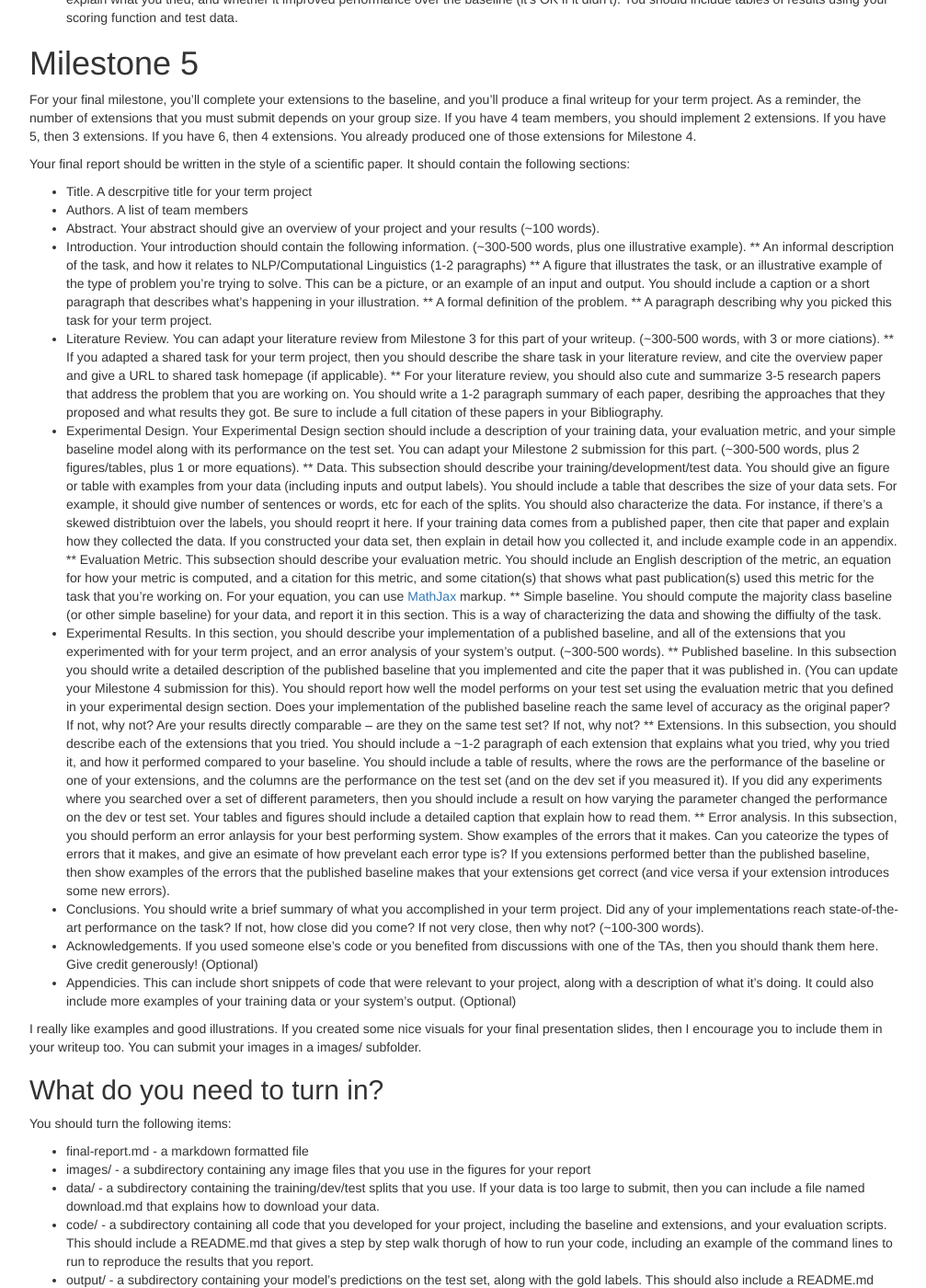
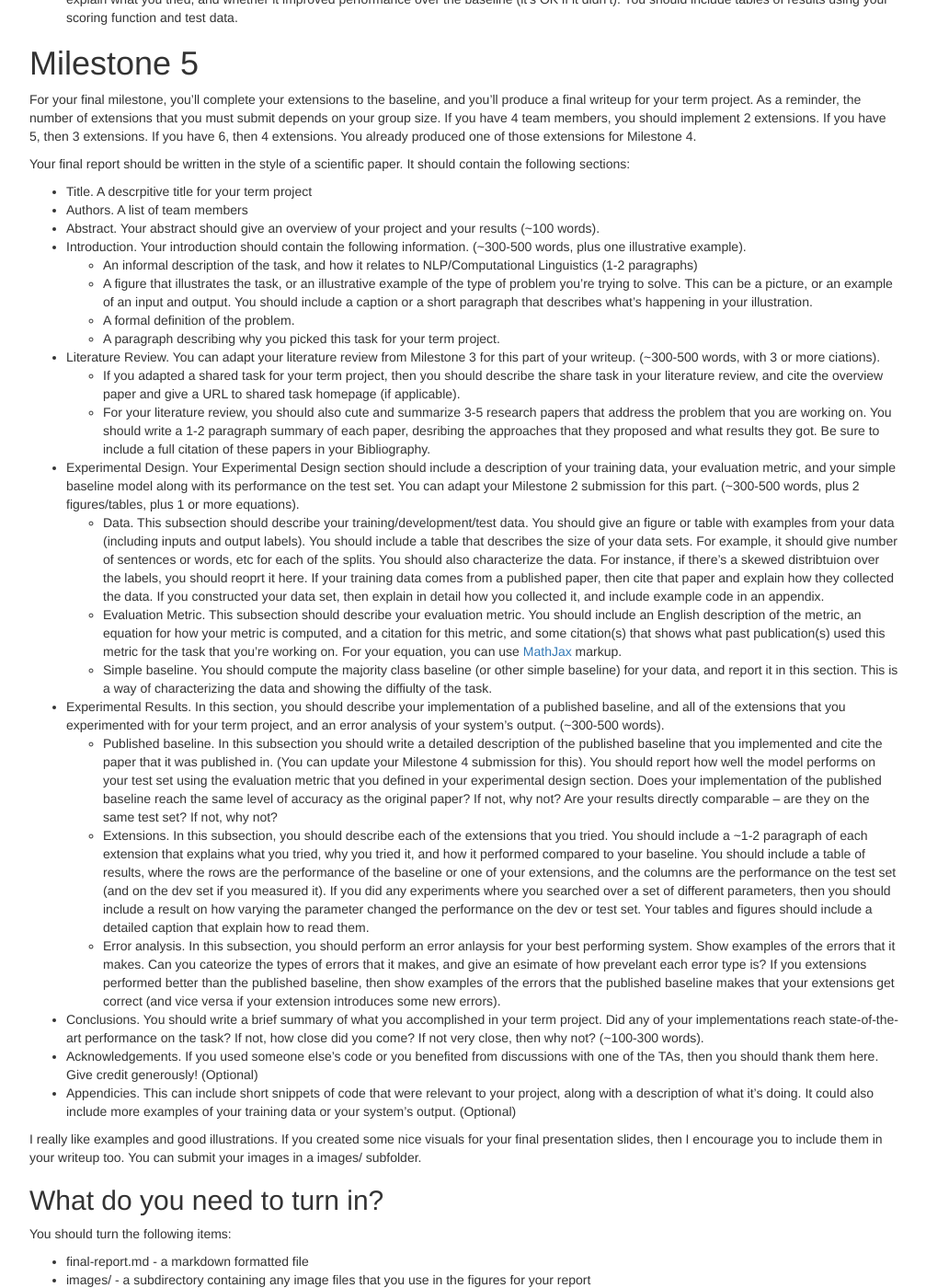
Before and after one commit to computational-linguistics-class/computational-linguistics-class.github.io, a Jekyll site: the page built from term-project.md, in a window 1280 px wide and 1400 px high, scrolled down 7799 px. Shown: the whole window at 92% size, without its empty margins (233-1240 px from the left). Built offline with Jekyll 4.4.1, drawn with Linux system fonts in a browser that asks for light colours; nearby versions of some CDN libraries; a script that is not in the unit is left out; comment, search, counter and statistics services are not loaded.

Commit message:
Formatting fix

```diff
--- a/term-project.md
+++ b/term-project.md
@@ -424,21 +424,21 @@ Your final report should be written in the style of a scientific paper.  It shou
 * Authors.  A list of team members
 * Abstract.  Your abstract should give an overview of your project and your results (~100 words).
 * Introduction.  Your introduction should contain the following information. (~300-500 words, plus one illustrative example).
-** An informal description of the task, and how it relates to NLP/Computational Linguistics (1-2  paragraphs)
-** A figure that illustrates the task, or an illustrative example of the type of problem you're trying to solve.  This can be a picture, or an example of an input and output.  You should include a caption or a short paragraph that describes what's happening in your illustration.
-** A formal definition of the problem.
-** A paragraph describing why you picked this task for your term project.
+   * An informal description of the task, and how it relates to NLP/Computational Linguistics (1-2  paragraphs)
+   * A figure that illustrates the task, or an illustrative example of the type of problem you're trying to solve.  This can be a picture, or an example of an input and output.  You should include a caption or a short paragraph that describes what's happening in your illustration.
+   * A formal definition of the problem.
+   * A paragraph describing why you picked this task for your term project.
 * Literature Review. You can adapt your literature review from Milestone 3 for this part of your writeup.  (~300-500 words, with 3 or more ciations).
-** If you adapted a shared task for your term project, then you should describe the share task in your literature review, and cite the overview paper and give a URL to shared task homepage (if applicable).
-** For your literature review, you should also cute and summarize 3-5 research papers that address the problem that you are working on.  You should write a 1-2 paragraph summary of each paper, desribing the approaches that they proposed and what results they got.  Be sure to include a full citation of these papers in your Bibliography.
+   * If you adapted a shared task for your term project, then you should describe the share task in your literature review, and cite the overview paper and give a URL to shared task homepage (if applicable).
+   * For your literature review, you should also cute and summarize 3-5 research papers that address the problem that you are working on.  You should write a 1-2 paragraph summary of each paper, desribing the approaches that they proposed and what results they got.  Be sure to include a full citation of these papers in your Bibliography.
 * Experimental Design.  Your Experimental Design section should include a description of your training data, your evaluation metric, and your simple baseline model along with its performance on the test set.  You can adapt your Milestone 2 submission for this part. (~300-500 words, plus 2 figures/tables, plus 1 or more equations).
-** Data.  This subsection should describe your training/development/test data.  You should give an figure or table with examples from your data (including inputs and output labels).  You should include a table that describes the size of your data sets.  For example, it should give number of sentences or words, etc for each of the splits.  You should also characterize the data.  For instance, if there's a skewed distribtuion over the labels, you should reoprt it here.  If your training data comes from a published paper, then cite that paper and explain how they collected the data.  If you constructed your data set, then explain in detail how you collected it, and include example code in an appendix.
-** Evaluation Metric.  This subsection should describe your evaluation metric.  You should include an English description of the metric, an equation for how your metric is computed, and a citation for this metric, and some citation(s) that shows what past publication(s) used this metric for the task that you're working on. For your equation, you can use [MathJax](https://www.mathjax.org) markup.
-** Simple baseline.  You should compute the majority class baseline (or other simple baseline) for your data, and report it in this section.  This is a way of characterizing the data and showing the diffiulty of the task.
+   * Data.  This subsection should describe your training/development/test data.  You should give an figure or table with examples from your data (including inputs and output labels).  You should include a table that describes the size of your data sets.  For example, it should give number of sentences or words, etc for each of the splits.  You should also characterize the data.  For instance, if there's a skewed distribtuion over the labels, you should reoprt it here.  If your training data comes from a published paper, then cite that paper and explain how they collected the data.  If you constructed your data set, then explain in detail how you collected it, and include example code in an appendix.
+   * Evaluation Metric.  This subsection should describe your evaluation metric.  You should include an English description of the metric, an equation for how your metric is computed, and a citation for this metric, and some citation(s) that shows what past publication(s) used this metric for the task that you're working on. For your equation, you can use [MathJax](https://www.mathjax.org) markup.
+   * Simple baseline.  You should compute the majority class baseline (or other simple baseline) for your data, and report it in this section.  This is a way of characterizing the data and showing the diffiulty of the task.
 * Experimental Results.  In this section, you should describe your implementation of a published baseline, and all of the extensions that you experimented with for your term project, and an error analysis of your system's output. (~300-500 words).
-** Published baseline.  In this subsection you should write a detailed description of the published baseline that you implemented and cite the paper that it was published in. (You can update your Milestone 4 submission for this).  You should report how well the model performs on your test set using the evaluation metric that you defined in your experimental design section.  Does your implementation of the published baseline reach the same level of accuracy as the original paper?  If not, why not?  Are your results directly comparable -- are they on the same test set?  If not, why not?
-** Extensions.  In this subsection, you should describe each of the extensions that you tried.  You should include a ~1-2 paragraph of each extension that explains what you tried, why you tried it, and how it performed compared to your baseline.  You should include a table of results, where the rows are the performance of the baseline or one of your extensions, and the columns are  the performance on the test set (and on the dev set if you measured it).  If you did any experiments where you searched over a set of different parameters, then you should include a result on how varying the parameter changed the performance on the dev or test set.  Your tables and figures should include a detailed caption that explain how to read them.
-** Error analysis.  In this subsection, you should perform an error anlaysis for your best performing system.  Show examples of the errors that it makes.  Can you cateorize the types of errors that it makes, and give an esimate of how prevelant each error type is?  If you extensions performed better than the published baseline, then show examples of the errors that the published baseline makes that your extensions get correct (and vice versa if your extension introduces some new errors).
+   * Published baseline.  In this subsection you should write a detailed description of the published baseline that you implemented and cite the paper that it was published in. (You can update your Milestone 4 submission for this).  You should report how well the model performs on your test set using the evaluation metric that you defined in your experimental design section.  Does your implementation of the published baseline reach the same level of accuracy as the original paper?  If not, why not?  Are your results directly comparable -- are they on the same test set?  If not, why not?
+   * Extensions.  In this subsection, you should describe each of the extensions that you tried.  You should include a ~1-2 paragraph of each extension that explains what you tried, why you tried it, and how it performed compared to your baseline.  You should include a table of results, where the rows are the performance of the baseline or one of your extensions, and the columns are  the performance on the test set (and on the dev set if you measured it).  If you did any experiments where you searched over a set of different parameters, then you should include a result on how varying the parameter changed the performance on the dev or test set.  Your tables and figures should include a detailed caption that explain how to read them.
+   * Error analysis.  In this subsection, you should perform an error anlaysis for your best performing system.  Show examples of the errors that it makes.  Can you cateorize the types of errors that it makes, and give an esimate of how prevelant each error type is?  If you extensions performed better than the published baseline, then show examples of the errors that the published baseline makes that your extensions get correct (and vice versa if your extension introduces some new errors).
 * Conclusions. You should write a brief summary of what you accomplished in your term project.  Did any of your implementations reach state-of-the-art performance on the task?  If not, how close did you come?  If not very close, then why not?  (~100-300 words).
 * Acknowledgements.  If you used someone else's code or you benefited from discussions with one of the TAs, then you should thank them here.  Give credit generously!   (Optional)
 * Appendicies. This can include short snippets of code that were relevant to your project, along with a description of what it's doing.  It could also include more examples of your training data or your system's output. (Optional)
```
